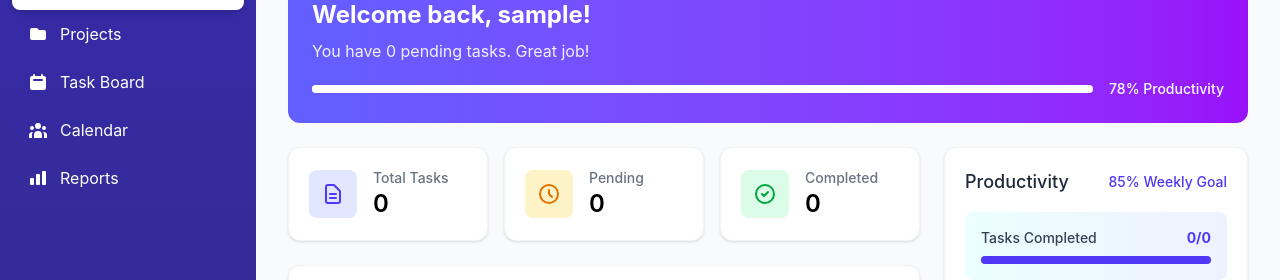
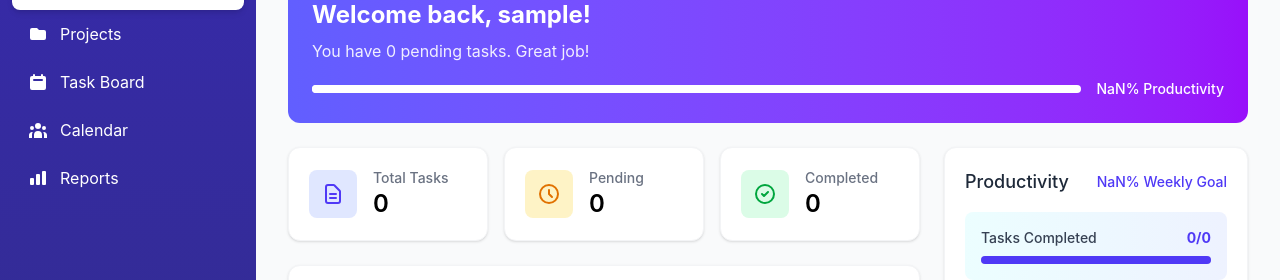
Before and after one commit to AhmadMahmoodRana-dev/TaskManagement, a React (Vite) app in the folder Frontend/: page / in a window 1280 px wide. Shown: the part 127-407 px from the top of the page. Built offline with nearby package versions, Linux system fonts and the light colour scheme; no server answers; sample sign-in values are in the browser's storage.

Commit message:
latest Update

```diff
--- a/Frontend/src/pages/Main/Home.jsx
+++ b/Frontend/src/pages/Main/Home.jsx
@@ -10,6 +10,7 @@ const Home = () => {
   const name = localStorage.getItem("authName");
   const [activeTab, setActiveTab] = useState("all");
 
+  console.log(projects,"projects")
 
 
   const [stats, setStats] = useState({
@@ -99,7 +100,7 @@ const Home = () => {
                 ></div>
               </div>
               <span className="ml-4 text-sm font-medium">
-                {stats.productivity}% Productivity
+                {((completedTasks / tasks.length) * 100).toFixed(0)}% Productivity
               </span>
             </div>
           </div>
@@ -304,7 +305,7 @@ const Home = () => {
                     Productivity
                   </h3>
                   <span className="text-sm font-medium text-indigo-600">
-                    {stats.weeklyGoal}% Weekly Goal
+                    {((completedTasks / tasks.length) * 100).toFixed(0)}% Weekly Goal
                   </span>
                 </div>
 
--- a/Frontend/src/pages/Main/ProjectDashboard.jsx
+++ b/Frontend/src/pages/Main/ProjectDashboard.jsx
@@ -651,8 +651,11 @@ const ProjectDashboard = () => {
                   <th className="py-3 px-4 text-left text-xs font-medium text-gray-500 uppercase tracking-wider">
                     Create Date
                   </th>
+                  <th className="py-3 px-3 text-left text-xs font-medium text-gray-500 uppercase tracking-wider">
+                    Due Date
+                  </th>
                   <th className="py-3 px-4 text-left text-xs font-medium text-gray-500 uppercase tracking-wider">
-                    Due Date
+
                   </th>
                 </tr>
               </thead>
@@ -682,7 +685,7 @@ const ProjectDashboard = () => {
                               {task?.assignedTo?.name.charAt(0)}
                             </span>
                           </div>
-                          <span>{task?.assignedTo?.name}</span>
+                          <span className="text-sm">{task?.assignedTo?.name}</span>
                         </div>
                       </td>
                       <td className="py-4 px-4">
@@ -692,7 +695,7 @@ const ProjectDashboard = () => {
                               {task?.createdBy?.name.charAt(0)}
                             </span>
                           </div>
-                          <span>{task?.createdBy?.name}</span>
+                          <span className="text-sm">{task?.createdBy?.name}</span>
                         </div>
                       </td>
                       <td className="py-4 px-4">
@@ -702,12 +705,12 @@ const ProjectDashboard = () => {
                         {getStatusBadge(task.status)}
                       </td>
                       <td className="py-4 px-4">
-                        <span className="text-gray-600">
+                        <span className="text-gray-600 text-sm">
                           {formatDate(task.createdAt)}
                         </span>
                       </td>
                       <td className="py-4">
-                        <span className="text-gray-600">
+                        <span className="text-gray-600 text-sm">
                           {formatDate(task.dueDate)}
                         </span>
                       </td>
```
